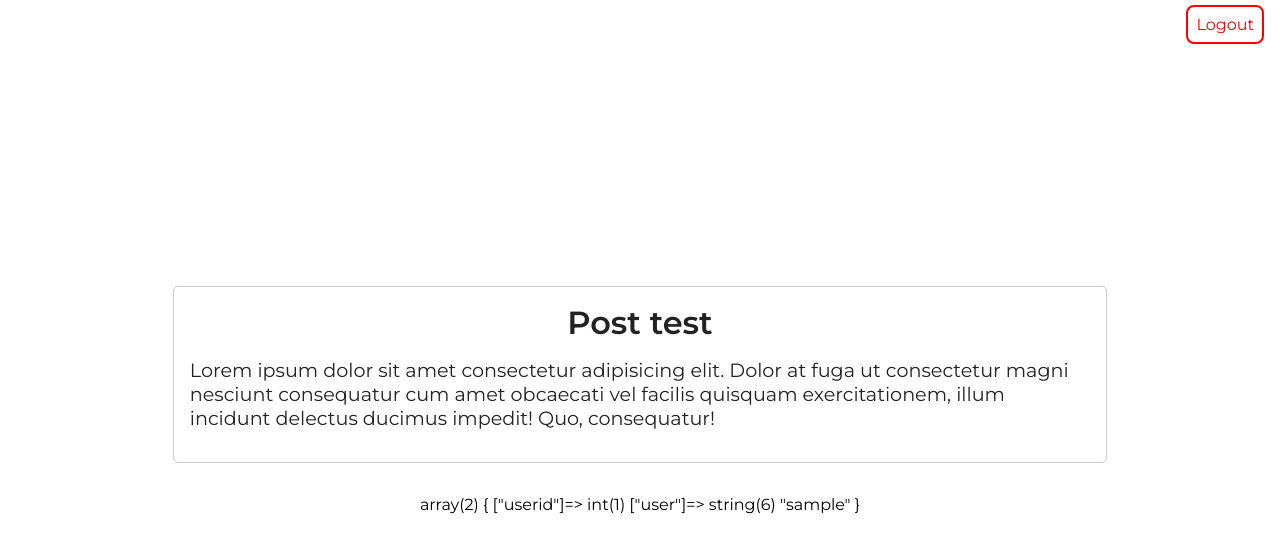
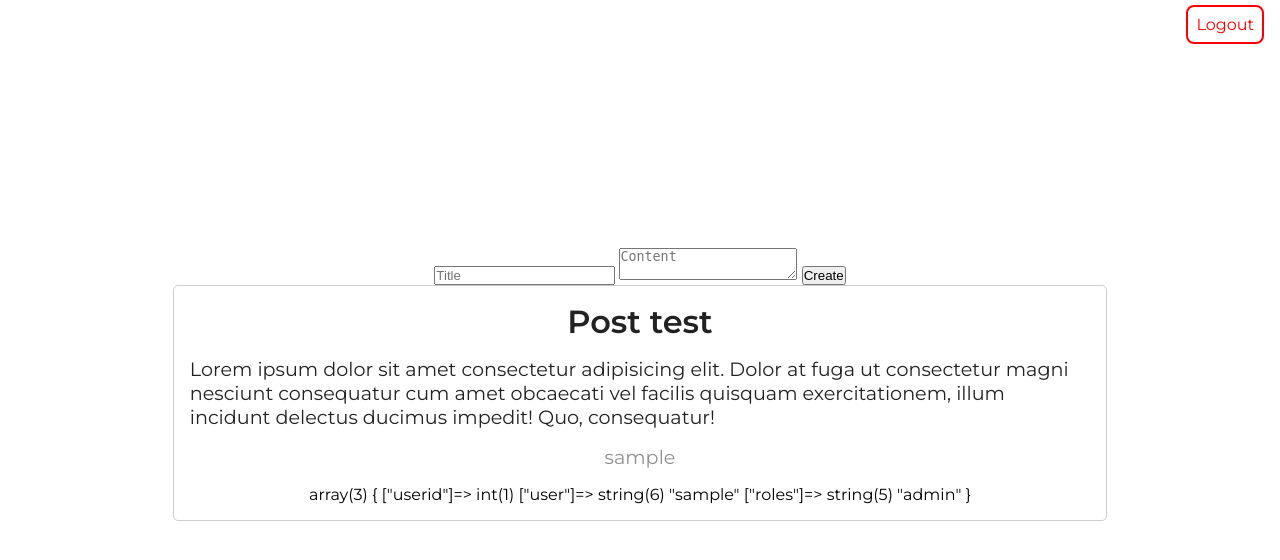
Before and after one commit to Rijenth/projet_backend_blog, a PHP site: page / in a window 1280 px wide. Shown: the top 560 px of the page. Run offline with PHP 8.4, Linux system fonts and the light colour scheme; the visitor is signed in with stand-in values (Sample User, id 1).

Commit message:
push stp

```diff
--- a/app/layout/blog/blog.layout.php
+++ b/app/layout/blog/blog.layout.php
@@ -25,6 +25,12 @@ if (!isset($_SESSION['user'])) {
     </a>
 
     <main id="blog_page">
+        <!-- Form to create a post -->
+        <form action="/api/posts/create" method="POST" class="post-form">
+            <input type="text" name="title" placeholder="Title" />
+            <textarea name="content" placeholder="Content"></textarea>
+            <button type="submit">Create</button>
+        </form>
         <div class="blog_posts-wrapper">
             <div class="blog_post">
                 <h3 class="blog_post-title">
@@ -32,13 +38,40 @@ if (!isset($_SESSION['user'])) {
                 </h3>
                 <p class="blog_post-content">Lorem ipsum dolor sit amet consectetur adipisicing elit. Dolor at fuga ut
                     consectetur magni nesciunt consequatur cum amet obcaecati vel facilis quisquam exercitationem, illum
-                    incidunt delectus ducimus impedit! Quo, consequatur!</p>
+                    incidunt delectus ducimus impedit! Quo, consequatur!
+                </p>
+                <p class="blog_post-author">
+                    <? echo $_SESSION['user'] ?>
+                </p>
+                <?php
+                //if session role is admin show delete button
+
+                var_dump($_SESSION);
+                ?>
+
             </div>
         </div>
-        <?php var_dump($_SESSION) ?>
     </main>
     <script>
     const current_user = <?php echo json_encode($_SESSION['user']) ?>;
+
+    const postForm = document.querySelector('.post-form');
+    postForm.addEventListener('submit', (e) => {
+        e.preventDefault();
+        const formData = new FormData();
+        formData.append('title', postForm.title.value);
+        formData.append('content', postForm.content.value);
+        formData.append('author', current_user);
+        fetch('api/posts/create', {
+                method: 'POST',
+                body: formData
+            })
+            .then(response => response.json())
+            .then(data => {
+                console.log(data);
+            })
+
+    })
     </script>
 </body>
 
--- a/app/src/Controller/PostController.php
+++ b/app/src/Controller/PostController.php
@@ -19,7 +19,6 @@ class PostController extends AbstractController
             ],
         );
     }
-
     #[Route('/api/posts', name: 'index', methods: ['GET'])]
     public function index()
     {
@@ -31,7 +30,7 @@ class PostController extends AbstractController
             return http_response_code(500);
         }
 
-        return $posts;
+        echo json_encode($posts);
     }
     /* /api/posts/delete/{id} */
 
--- a/app/src/Entity/User.php
+++ b/app/src/Entity/User.php
@@ -188,6 +188,7 @@ class User extends BaseEntity implements UserInterface, PasswordProtectedInterfa
         $user["firstName"] = $this->getFirstName();
         $user["lastName"] = $this->getLastName();
         $user['gender'] = $this->getGender();
+        $user['roles'] = $this->getRole();
         return $user;
     }
 }
--- a/app/src/Manager/PostManager.php
+++ b/app/src/Manager/PostManager.php
@@ -87,11 +87,11 @@ class PostManager extends BaseManager
     {
         $previousPost = $this->getSinglePost($data["post_id"]);
 
-        if(array_key_exists("title", $data)) {
+        if (array_key_exists("title", $data)) {
             $previousPost->setTitle($data["title"]);
         };
 
-        if(array_key_exists("content", $data)) {
+        if (array_key_exists("content", $data)) {
             $previousPost->setContent($data["content"]);
         };
 
@@ -102,7 +102,6 @@ class PostManager extends BaseManager
             "content" => $previousPost->getContent(),
             "post_id" => $previousPost->getId(),
         ]);
-
     }
 
     /**
--- a/app/src/Manager/UserManager.php
+++ b/app/src/Manager/UserManager.php
@@ -67,10 +67,12 @@ class UserManager extends BaseManager
 
         if ($checkPass === false) {
             return http_response_code(404);
-        } else  {
+        } else {
             session_start();
             $_SESSION["userid"] = $user->getId();
             $_SESSION["user"] = $user->getUsername();
+            // TODO: FIX THIS
+            $_SESSION['roles'] = $user->getRole();
         }
 
         echo json_encode([
--- a/app/styles/globals.css
+++ b/app/styles/globals.css
@@ -273,4 +273,10 @@ main {
   font-size: 1.2rem;
   font-weight: 400;
   margin-bottom: 1rem;
+}
+#blog_page .blog_posts-wrapper .blog_post .blog_post-author {
+  font-size: 1.2rem;
+  font-weight: 400;
+  opacity: 0.5;
+  margin-bottom: 1rem;
 }/*# sourceMappingURL=globals.css.map */
--- a/app/styles/layouts/_blog.layout.scss
+++ b/app/styles/layouts/_blog.layout.scss
@@ -37,6 +37,12 @@
         font-weight: 400;
         margin-bottom: 1rem;
       }
+      .blog_post-author {
+        font-size: 1.2rem;
+        font-weight: 400;
+        opacity: 0.5;
+        margin-bottom: 1rem;
+      }
     }
   }
 }
```
Also changed, not shown: 1 other file.
